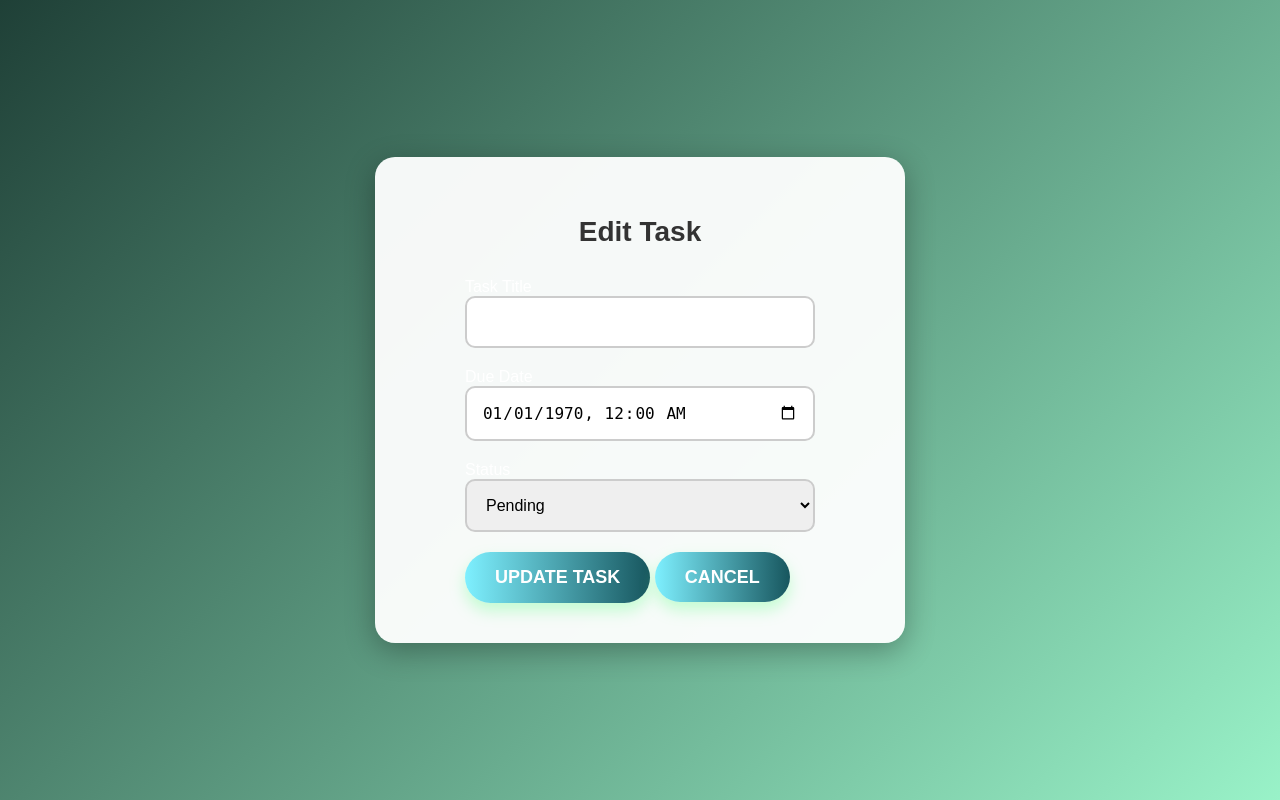
After one commit to dilwodvcc/TodoApp, a PHP site: page /view/edit.php in a window 1280 px wide. The commit adds this page. Run offline with PHP 8.4, Linux system fonts and the light colour scheme; the template is opened without the code that fills it, so the values that code supplies are empty.

```diff
--- a/view/button.php
+++ b/view/button.php
@@ -3,7 +3,7 @@
 <head>
     <meta charset="UTF-8">
     <meta name="viewport" content="width=device-width, initial-scale=1.0">
-    <title>Stylish Button</title>
+    <title>Kirish qisim</title>
     <link href="https://cdn.jsdelivr.net/npm/bootstrap@5.3.3/dist/css/bootstrap.min.css" rel="stylesheet">
     <style>
 body {
@@ -18,8 +18,8 @@ body {
         }
 
         .custom-button {
-    position: relative;
-    background: linear-gradient(90deg, #7ef0ff, #17565e);
+            position: relative;
+            background: linear-gradient(90deg, #7ef0ff, #17565e);
             color: #fff;
             padding: 15px 30px;
             font-size: 18px;
--- /dev/null
+++ b/view/edit.php
@@ -0,0 +1,146 @@
+<!doctype html>
+<html lang="en">
+<head>
+    <meta charset="UTF-8">
+    <meta name="viewport" content="width=device-width, initial-scale=1.0">
+    <title>Edit Task</title>
+    <style>
+        body {
+            background: linear-gradient(135deg, #1f4037, #99f2c8);
+            display: flex;
+            justify-content: center;
+            align-items: center;
+            height: 100vh;
+            margin: 0;
+            font-family: 'Arial', sans-serif;
+            color: white;
+            overflow: hidden;
+        }
+
+        /* Edit Form Container */
+        .edit-form {
+            background-color: rgba(255, 255, 255, 0.95);
+            border-radius: 20px;
+            padding: 40px;
+            width: 450px;
+            box-shadow: 0 8px 30px rgba(0, 0, 0, 0.3);
+            display: flex;
+            flex-direction: column;
+            align-items: center;
+        }
+
+        .edit-form h1 {
+            color: #333;
+            font-size: 28px;
+            margin-bottom: 30px;
+            text-align: center;
+            font-weight: 600;
+        }
+
+        /* Form Inputs */
+        .form-input {
+            width: 100%;
+            margin-bottom: 20px;
+        }
+
+        .form-input input, .form-input select {
+            width: 100%;
+            padding: 15px;
+            font-size: 16px;
+            border: 2px solid #ccc;
+            border-radius: 10px;
+            box-sizing: border-box;
+            transition: border-color 0.3s ease;
+        }
+
+        .form-input input:focus, .form-input select:focus {
+            border-color: #39fd3d;
+            outline: none;
+        }
+
+        .custom-button {
+            position: relative;
+            background: linear-gradient(90deg, #7ef0ff, #17565e);
+            color: #fff;
+            padding: 15px 30px;
+            font-size: 18px;
+            font-weight: bold;
+            text-transform: uppercase;
+            border: none;
+            border-radius: 50px;
+            cursor: pointer;
+            transition: all 0.4s ease;
+            box-shadow: 0 8px 15px rgba(117, 255, 149, 0.4);
+            text-decoration: none;
+            overflow: hidden;
+        }
+
+        .custom-button:hover {
+            background: linear-gradient(90deg, #8eff75, #39fd3d);
+            box-shadow: 0 12px 20px rgba(85, 204, 81, 0.6);
+            transform: translateY(-3px);
+        }
+
+        .btn-cancel {
+            position: relative;
+            background: linear-gradient(90deg, #7ef0ff, #17565e);
+            color: #fff;
+            padding: 15px 30px;
+            font-size: 18px;
+            font-weight: bold;
+            text-transform: uppercase;
+            border: none;
+            border-radius: 50px;
+            cursor: pointer;
+            transition: all 0.4s ease;
+            box-shadow: 0 8px 15px rgba(117, 255, 149, 0.4);
+            text-decoration: none;
+            overflow: hidden;
+        }
+
+        .btn-cancel:hover {
+            background: linear-gradient(90deg, #ff757a, #fd3940);
+            box-shadow: 0 12px 20px rgba(204, 81, 81, 0.6);
+            transform: translateY(3px);
+        }
+
+    </style>
+</head>
+<body>
+
+<div class="edit-form">
+    <h1>Edit Task</h1>
+
+    <form method="POST" action="/todos/<?= $task['id'] ?>/edit">
+        <!-- Title Input -->
+        <div class="form-input">
+            <label for="title" class="form-label">Task Title</label>
+            <input type="text" name="title" id="title" value="<?= htmlspecialchars($task['title']) ?>" required>
+        </div>
+
+        <!-- Due Date Input -->
+        <div class="form-input">
+            <label for="due_date" class="form-label">Due Date</label>
+            <input type="datetime-local" name="due_date" id="due_date" value="<?= date('Y-m-d\TH:i', strtotime($task['due_date'])) ?>" required>
+        </div>
+
+        <!-- Status Input -->
+        <div class="form-input">
+            <label for="status" class="form-label">Status</label>
+            <select name="status" id="status" required>
+                <option value="pending" <?= $task['status'] === 'pending' ? 'selected' : '' ?>>Pending</option>
+                <option value="in_progress" <?= $task['status'] === 'in_progress' ? 'selected' : '' ?>>In Progress</option>
+                <option value="completed" <?= $task['status'] === 'completed' ? 'selected' : '' ?>>Completed</option>
+            </select>
+        </div>
+
+        <!-- Update Button -->
+        <button type="submit" class="custom-button">Update Task</button>
+
+        <!-- Cancel Button -->
+        <a href="/todos" class="btn-cancel">Cancel</a>
+    </form>
+</div>
+
+</body>
+</html>
```
Also changed, not shown: index.php (+6 -3 lines), src/Control.php (+13 -11 lines), src/Router.php (+28 -9 lines), src/Todo.php (+35 -6 lines), view/home.php (+40 -51 lines).
